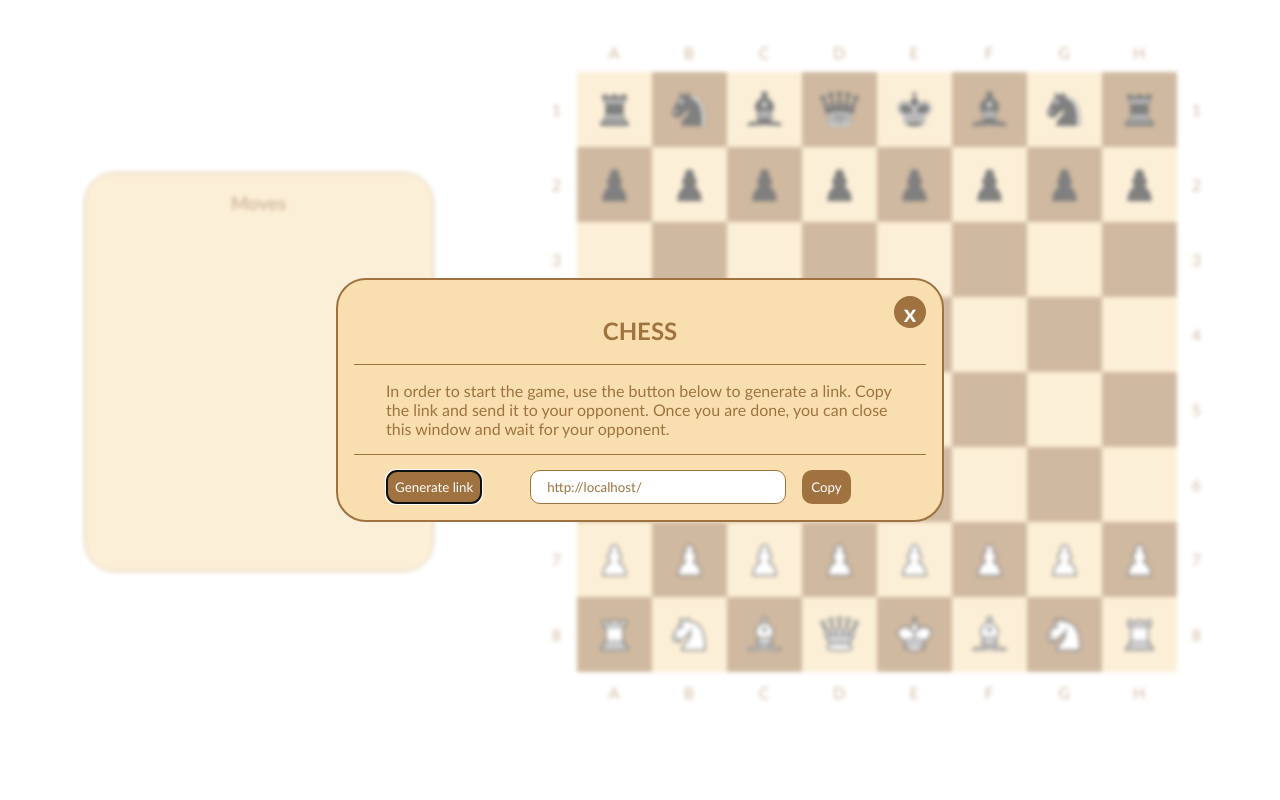
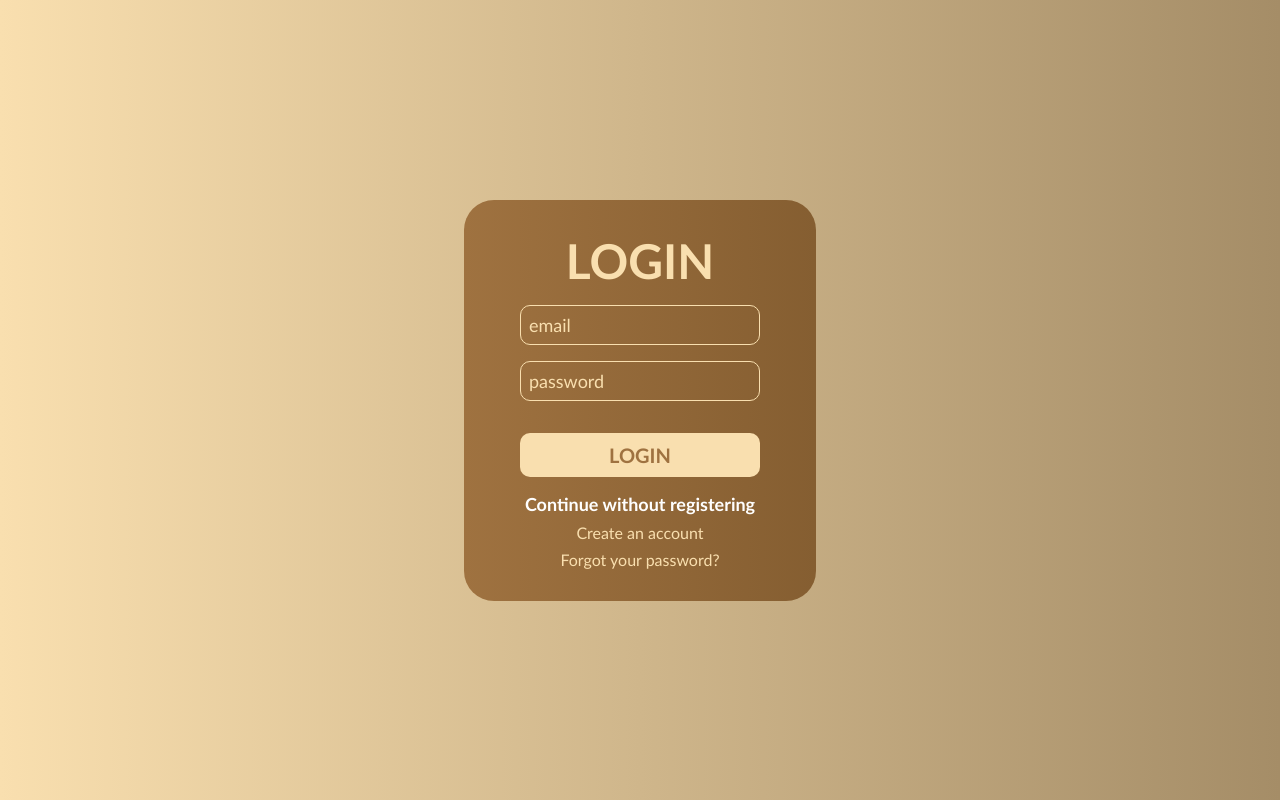
Before and after one commit to valeriegc/Chess, a SvelteKit app: page / in a window 1280 px wide. Built offline with nearby package versions, Linux system fonts and the light colour scheme; no server answers.

Commit message:
sign in page build, user sign up build

```diff
--- /dev/null
+++ b/src/components/Auth.svelte
@@ -0,0 +1,160 @@
+<script lang="ts">
+	import { getAuth, createUserWithEmailAndPassword } from 'firebase/auth';
+	let email = '';
+	let password = '';
+	let confirmationPassword = '';
+	let loginError = '';
+	let signUpError = false;
+	let signUpErrorText = '';
+	let createAccount = false;
+	const auth = getAuth();
+
+	const signUpValidator = () => {
+		signUpError = false;
+		signUpErrorText = '';
+		const emailArr = [email.matchAll(/.@/g)];
+		if (emailArr.length < 1) {
+			signUpErrorText = 'Please provide a valid email address.';
+			signUpError = true;
+			return;
+		}
+		if (password.length < 8) {
+			signUpErrorText = 'The password needs to contain minimum 8 characters';
+			signUpError = true;
+			return;
+		}
+		if (password !== confirmationPassword) {
+			signUpErrorText = 'The passwords do not match';
+			signUpError = true;
+			return;
+		}
+		createUserWithEmailAndPassword(auth, email, password);
+	};
+
+	createUserWithEmailAndPassword(auth, email, password)
+		.then((userCredential) => {
+			window.location.pathname = '/game';
+			const user = userCredential.user;
+			// ...
+		})
+		.catch((error) => {
+			const errorCode = error.code;
+			const errorMessage = error.message;
+			// ..
+		});
+</script>
+
+<div class="loginWrap">
+	<p class="login" style="hover:color:var(--lightsquare)">{createAccount ? 'SIGN UP' : 'LOGIN'}</p>
+	<form>
+		<label>
+			<input type="email" placeholder="email" bind:value={email} />
+		</label>
+		<label>
+			<input type="password" placeholder="password" bind:value={password} />
+		</label>
+		{#if createAccount}
+			<label>
+				<input type="password" placeholder="confirm password" bind:value={confirmationPassword} />
+			</label>
+		{/if}
+	</form>
+	{#if loginError}
+		<p style="color:pink">{loginError}</p>
+	{/if}
+	{#if signUpError}
+		<p style="color:pink">{signUpErrorText}</p>
+	{/if}
+	<button on:click={() => signUpValidator()} type="submit"
+		>{createAccount ? 'SIGN UP' : 'LOGIN'}</button
+	>
+	<div class="choices">
+		<a href="/game">Continue without registering</a>
+		<p on:click={() => (createAccount ? (createAccount = false) : (createAccount = true))}>
+			{createAccount ? 'Back to login' : 'Create an account'}
+		</p>
+		<p>Forgot your password?</p>
+	</div>
+</div>
+
+<style>
+	* {
+		margin: 0;
+	}
+
+	.loginWrap {
+		background: linear-gradient(to right, var(--darkSquare), rgb(133, 94, 49));
+		padding: 2rem;
+		padding-inline: 2.5rem;
+		display: flex;
+		flex-direction: column;
+		align-items: center;
+		border-radius: 30px;
+		color: var(--lightSquare);
+		max-width: 25rem;
+		margin: auto;
+	}
+	.login {
+		font-size: 3rem;
+		font-weight: bold;
+	}
+	form {
+		display: flex;
+		flex-direction: column;
+		gap: 1rem;
+		margin: 1rem;
+	}
+	input:focus-within,
+	input:hover {
+		border: 1.5px white solid;
+	}
+
+	input {
+		width: 15rem;
+		border-radius: 10px;
+		border: var(--lightSquare) 1px solid;
+		height: 2.5rem;
+		background-color: transparent;
+		color: var(--lightSquare);
+		font-size: large;
+		padding-inline: 0.5rem;
+	}
+	input::placeholder {
+		color: var(--lightSquare);
+	}
+	input:focus {
+		outline: none;
+	}
+	button {
+		width: 15rem;
+		margin: 1rem;
+		border-radius: 10px;
+		height: 2.75rem;
+		border: none;
+		background-color: var(--lightSquare);
+		cursor: pointer;
+		font-size: 1.25rem;
+		font-weight: 900;
+		color: var(--darkSquare);
+	}
+	button:hover {
+		transition-duration: 0.5;
+		background-color: white;
+	}
+	a {
+		color: white;
+		font-weight: bold;
+		font-size: large;
+		text-decoration: none;
+	}
+	.choices {
+		text-align: center;
+		display: flex;
+		flex-direction: column;
+		gap: 0.5rem;
+	}
+	p:hover {
+		color: white;
+		cursor: pointer;
+	}
+</style>
--- a/src/routes/Board.svelte
+++ b/src/components/Board.svelte
@@ -8,7 +8,7 @@
 	import KingW from '../pieces/King_W.svelte';
 	import { alphaCalc, isKingCastling, letters } from '../global';
 	import type { SvelteComponent } from 'svelte';
-	import StartGame from '../modals/StartGame.svelte';
+	import StartGame from './StartGame.svelte';
 
 	let turn = 'white';
 	let selectedSquare = -1;
--- a/src/modals/StartGame.svelte
+++ b/src/components/StartGame.svelte
@@ -1,6 +1,6 @@
 <script lang="ts">
-	import Dialog from './Dialog.svelte';
 	import { onMount } from 'svelte';
+	import Dialog from '../modals/Dialog.svelte';
 	let showModal = true;
 	let url: string;
 	let confirmation = false;
--- a/src/firebase.ts
+++ b/src/firebase/firebase.ts
@@ -1,4 +1,7 @@
 import { initializeApp } from 'firebase/app';
+import { getAuth } from 'firebase/auth';
+import { getFirestore } from 'firebase/firestore';
+
 const firebaseConfig = {
 	apiKey: 'AIzaSyBvp1CgRFHZU5WQB8MuX_UUBvPqXDln1Vw',
 	authDomain: 'chess-dev-aa3eb.firebaseapp.com',
@@ -8,3 +11,6 @@ const firebaseConfig = {
 	appId: '1:587967618814:web:299748f262dcb55d1d8faf'
 };
 const app = initializeApp(firebaseConfig);
+
+export const db = getFirestore(app);
+export const auth = getAuth(app);
--- a/src/routes/+layout.svelte
+++ b/src/routes/+layout.svelte
@@ -1,5 +1,26 @@
 <script>
+	import { auth, db } from '../firebase/firebase';
 	import './../style.css';
+	import { onMount } from 'svelte';
+
+	const allowedPages = ['/', '/game'];
+
+	/**onMount(() => {
+		const unsubsribe = auth.onAuthStateChanged(async (user) => {
+			const currentPage = window.location.pathname;
+			console.log(currentPage);
+			const restrictedPage = allowedPages.includes(currentPage);
+			const userPresent = user;
+			if (!userPresent && restrictedPage) {
+				window.location.href = '/';
+				return;
+			}
+			if (userPresent && allowedPages.includes(currentPage)) {
+				window.location.href = '/';
+				return;
+			}
+		});
+	});**/
 </script>
 
 <slot />
--- a/src/routes/+page.svelte
+++ b/src/routes/+page.svelte
@@ -1,18 +1,18 @@
 <script>
-	import Board from './Board.svelte';
-	import MoveBox from './MoveBox.svelte';
+	import Auth from '../components/Auth.svelte';
 </script>
 
-<div class="container">
-	<MoveBox />
-	<Board />
+<div class="pageWrap">
+	<Auth />
 </div>
 
 <style>
-	.container {
+	* {
+		margin: 0;
+	}
+	.pageWrap {
+		background: linear-gradient(to right, var(--lightSquare), rgb(165, 141, 103));
+		min-height: 100vh;
 		display: flex;
-		flex-direction: row;
-		padding: 2rem;
-		width: 1300px;
 	}
 </style>
--- /dev/null
+++ b/src/routes/profile/+page.svelte
@@ -0,0 +1 @@
+"DO NOT ENTER"
--- a/src/stores.ts
+++ b/src/stores.ts
@@ -1,5 +1,8 @@
+import { createUserWithEmailAndPassword, signInWithEmailAndPassword, signOut } from 'firebase/auth';
 import type { SvelteComponent } from 'svelte';
 import { writable } from 'svelte/store';
+import { auth } from './firebase/firebase';
+
 export interface Square {
 	coords: string;
 	occupier: {
@@ -17,3 +20,19 @@ export interface Move {
 export const moves = writable<Move[]>([]);
 export let startOpen = writable('true');
 export const url = writable('');
+export const authentificated = writable({
+	data: {},
+	user: null,
+	fetching: true
+});
+export const authMethods = {
+	loginUser: async (email: string, password: string) => {
+		await signInWithEmailAndPassword(auth, email, password);
+	},
+	logOutUser: async () => {
+		await signOut(auth);
+	},
+	createUser: async (email: string, password: string) => {
+		await createUserWithEmailAndPassword(auth, email, password);
+	}
+};
```
Also changed, not shown: src/routes/game/+page.svelte (added, +18 -0 lines), src/components/MoveBox.svelte (renamed from src/routes/MoveBox.svelte).
